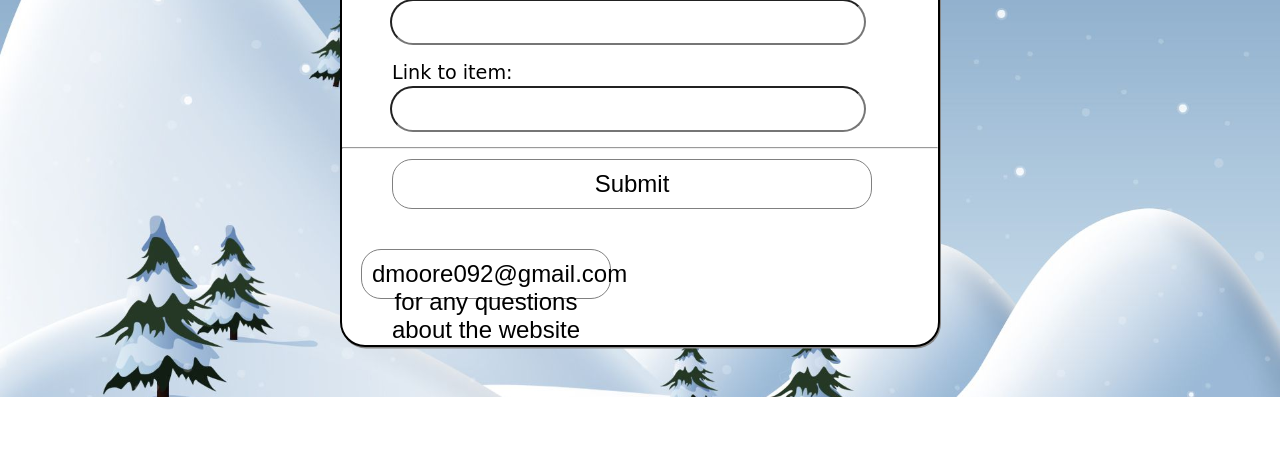
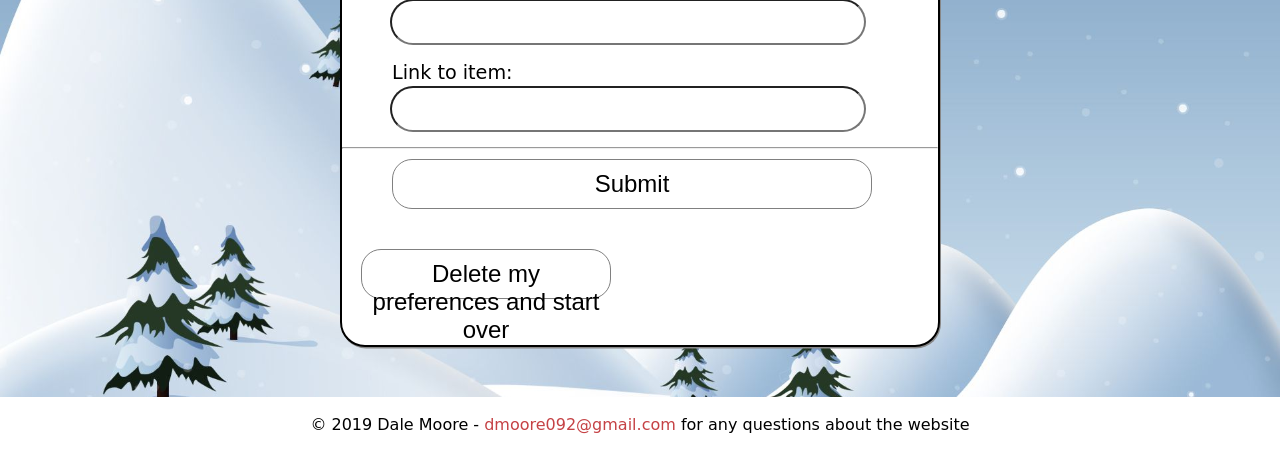
Before and after one commit to dmoore092/kriskringle-real, a PHP site: page /main.php in a window 1280 px wide. Shown: the part 1121-1588 px from the top of the page. Before the commit the page ends 1518 px from the top, so only its background shows below. Run offline with PHP 8.4, Linux system fonts and the light colour scheme; data that the repository does not hold is empty.

Commit message:
adding the ability to delete your preferences

```diff
--- a/main.php
+++ b/main.php
@@ -126,7 +126,7 @@
             <input class = "clear" type="text" name="pref3link" id="pref3link" value='<?php echo $_POST['pref3link'] ?>'>
             <hr>
             <button type="submit" class="btn" id="set-btn" name="set-prefs">Submit</button>
-            <button type="submit" class="btn" id="clear-btn" name="clear-prefs>Delete my preferences and start over</button>
+            <button type="submit" class="btn" id="clear-btn" name="clear-prefs">Delete my preferences and start over</button>
 <?php
     //set preferences
     //$conn = new mysqli("localhost", "root", "", "kriskringle");
```
